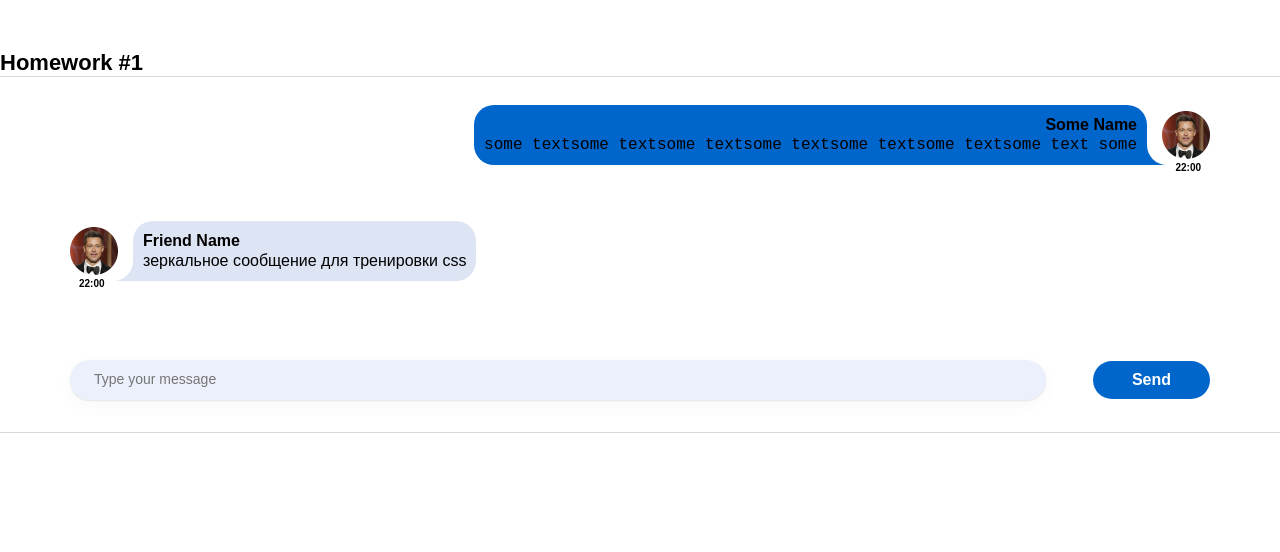
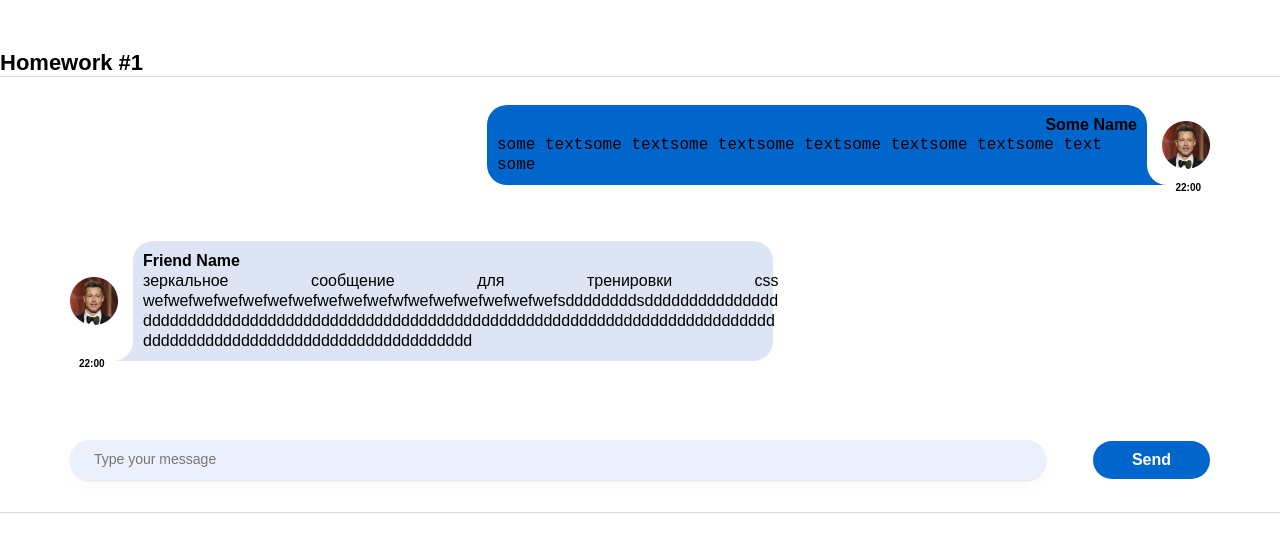
Before and after one commit to MarioVeljanov/hws2, a React (Create React App) app: page / in a window 1280 px wide. Shown: the top 552 px of the page. Built offline with nearby package versions, Linux system fonts and the light colour scheme.

Commit message:
add proporites white-space and overflow-wrap to MessageText

```diff
--- a/package.json
+++ b/package.json
@@ -1,6 +1,6 @@
 {
   "name": "hws2",
-  "homepage": "https://github.com/MarioVeljanov/hws2",
+  "homepage": "http://MarioVeljanov.github.io/hws2",
   "version": "0.1.0",
   "private": true,
   "dependencies": {
--- a/src/s2-homeworks/hw01/HW1.tsx
+++ b/src/s2-homeworks/hw01/HW1.tsx
@@ -48,7 +48,7 @@ export const friendMessage0: MessageType = {
         name: 'Friend Name', // можно менять
     },
     message: {
-        text: 'зеркальное сообщение для тренировки css', // можно менять
+        text: 'зеркальное сообщение для тренировки css wefwefwefwefwefwefwefwefwefwefwfwefwefwefwefwefwefsddddddddsddddddddddddddddddddddddddddddddddddddddddddddddddddddddddddddddddddddddddddddddddddddddddddddddddddddddddddddddddddddddddd', // можно менять
         time: '22:00', // можно менять
     },
 }
--- a/src/s2-homeworks/hw01/friend-message/FriendMessage.module.css
+++ b/src/s2-homeworks/hw01/friend-message/FriendMessage.module.css
@@ -106,8 +106,8 @@
 .friendText {
 
     box-sizing: border-box;
-    text-align: right;
-    text-align: justify;
+    /* text-align: right; */
+    /* text-align: justify; */
     padding: 10px;
     color: #000000;
     display: flex;
@@ -117,7 +117,7 @@
     min-height: 60px;
     min-width: 20px;
     /* max-width: 60vw; */
-    /* max-width: 50vw; */
+    max-width: 50vw;
     /* right: 200px; */
     /* bottom: 200px; */
     border-radius: 20px;
@@ -132,6 +132,8 @@
     background-size: 100vw 100vh;
     background-position-y: 100vh;
     background-attachment: fixed;
+
+
 }
 
 .friendText:after {
@@ -154,6 +156,7 @@
     font-weight: 600;
     font-size: 16px;
     line-height: 20px;
+
 }
 
 .friendMessageText {
@@ -161,6 +164,10 @@
     font-weight: 400;
     font-size: 16px;
     line-height: 20px;
+
+    max-width: 50vw;
+    white-space: break-spaces;
+    overflow-wrap: break-word;
 }
 
 .friendTime {
--- a/src/s2-homeworks/hw01/message/Message.module.css
+++ b/src/s2-homeworks/hw01/message/Message.module.css
@@ -21,8 +21,8 @@
 
     /* margin-right: 15px; */
     box-sizing: border-box;
-    text-align: right;
-    text-align: justify;
+    /* text-align: right; */
+    /* text-align: justify; */
     padding: 10px;
     color: #000000;
     display: flex;
@@ -77,6 +77,10 @@
     font-size: 16px;
     line-height: 20px;
 
+    max-width: 50vw;;
+    white-space: break-spaces;
+    overflow-wrap: break-word;
+
 }
 
 .time {
```
Also changed, not shown: 1 other file (tests, documents, lock files or other folders).
